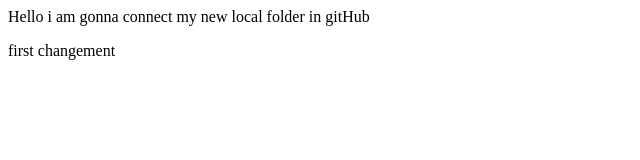
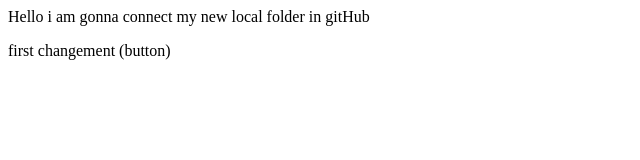
Before and after one commit to Anushka-learner/localRepo, a plain HTML site: page index.html in a window 1280 px wide. Shown: the full height of the page, 0-640 px from the left. Drawn offline with Linux system fonts and the light colour scheme.

```diff
--- a/index.html
+++ b/index.html
@@ -1,2 +1,2 @@
 <p>Hello i am gonna connect my new local folder in gitHub</p>
-<p> first changement </p>
+<p> first changement (button) </p>
```
